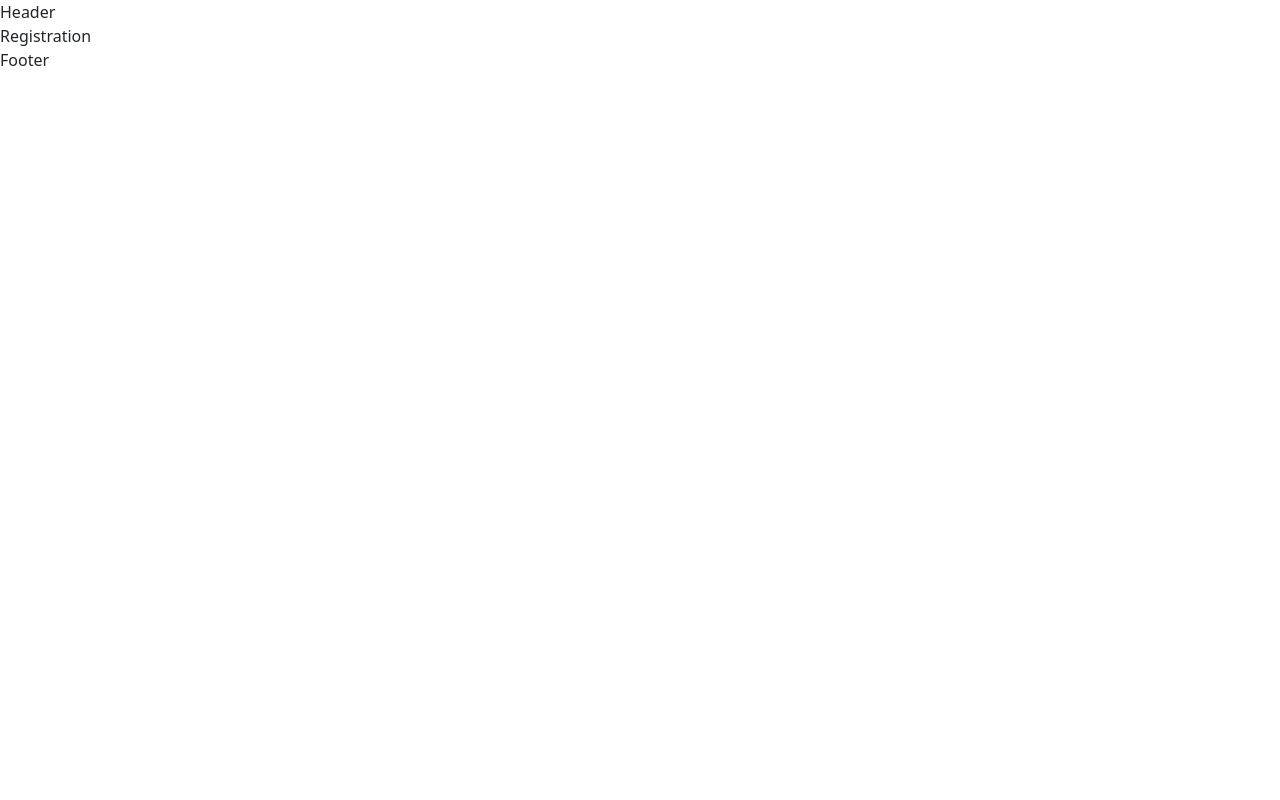
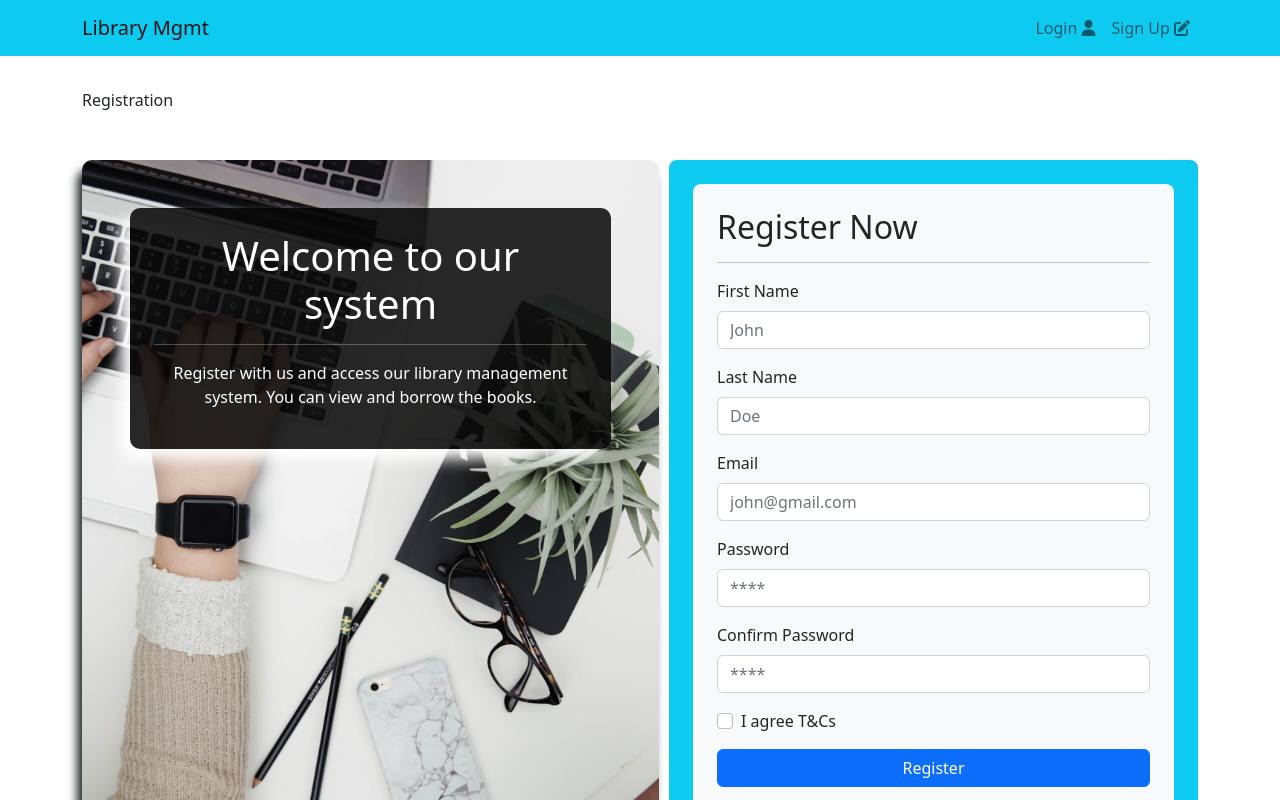
Before and after one commit to gyanu-sherchan-dev/library-mgt, a React (Create React App) app in the folder client/: page /register in a window 1280 px wide. Shown: the top 800 px of the page. Built offline with nearby package versions, Linux system fonts and the light colour scheme.

Commit message:
register user frontend and integration done

```diff
--- a/client/src/App.css
+++ b/client/src/App.css
@@ -0,0 +1,22 @@
+.main {
+  min-height: 55vh;
+  margin: 2rem 0;
+}
+
+.reg-info {
+  background: url("../assests/registartion-bg.jpg") no-repeat center center;
+  background-size: cover;
+  border-radius: 10px;
+  box-shadow: -5px 10px 10px;
+  margin-right: 10px;
+}
+
+.reg-info > div {
+  background: #080808db;
+  color: #fff;
+  text-align: center;
+  padding: 24px;
+  margin: auto;
+  border-radius: 10px;
+  box-shadow: -10px 10px 15px;
+}
--- /dev/null
+++ b/client/src/components/customInputField/InputField.js
@@ -0,0 +1,13 @@
+import React from "react";
+import { Form } from "react-bootstrap";
+
+export const InputField = ({ label, ...rest }) => {
+  return (
+    <div>
+      <Form.Group className="mb-3">
+        <Form.Label>{label}</Form.Label>
+        <Form.Control {...rest} />
+      </Form.Group>
+    </div>
+  );
+};
--- /dev/null
+++ b/client/src/components/helpers/axiosHelper.js
@@ -0,0 +1,19 @@
+import axios from "axios";
+
+const baseApiUrl = "http://localhost:8000/api/v1";
+const userEP = baseApiUrl + "/user";
+
+//create user
+export const axisoPostNewUser = async (userData) => {
+  try {
+    const resp = await axios.post(userEP, userData);
+    const { data } = resp;
+    console.log(data);
+    return data;
+  } catch (error) {
+    return {
+      status: "error",
+      message: error.message,
+    };
+  }
+};
--- a/client/src/components/layout/DefaultLayout.js
+++ b/client/src/components/layout/DefaultLayout.js
@@ -1,4 +1,5 @@
 import React from "react";
+import { Container } from "react-bootstrap";
 import { Footer } from "./Footer";
 import { Header } from "./Header";
 
@@ -6,7 +7,7 @@ export const DefaultLayout = ({ children }) => {
   return (
     <div>
       <Header />
-      <main className="main">{children}</main>
+      <Container className="main">{children}</Container>
       <Footer />
     </div>
   );
--- a/client/src/components/layout/Footer.js
+++ b/client/src/components/layout/Footer.js
@@ -1,5 +1,9 @@
 import React from "react";
 
 export const Footer = () => {
-  return <div>Footer</div>;
+  return (
+    <div className="p-5 text-center bg-dark text-light">
+      &copy; All right reserved 2023 || Gyanu Sherchan
+    </div>
+  );
 };
--- a/client/src/components/layout/Header.js
+++ b/client/src/components/layout/Header.js
@@ -1,5 +1,25 @@
-import React from "react";
+import Container from "react-bootstrap/Container";
+import Nav from "react-bootstrap/Nav";
+import Navbar from "react-bootstrap/Navbar";
+import NavDropdown from "react-bootstrap/NavDropdown";
 
 export const Header = () => {
-  return <div>Header </div>;
+  return (
+    <Navbar bg="info" expand="md">
+      <Container>
+        <Navbar.Brand href="#home">Library Mgmt</Navbar.Brand>
+        <Navbar.Toggle aria-controls="basic-navbar-nav" />
+        <Navbar.Collapse id="basic-navbar-nav">
+          <Nav className="ms-auto">
+            <Nav.Link href="/">
+              Login <i className="fa-solid fa-user"></i>
+            </Nav.Link>
+            <Nav.Link href="/register">
+              Sign Up <i className="fa-solid fa-pen-to-square"></i>
+            </Nav.Link>
+          </Nav>
+        </Navbar.Collapse>
+      </Container>
+    </Navbar>
+  );
 };
--- a/client/src/index.js
+++ b/client/src/index.js
@@ -4,6 +4,7 @@ import "./index.css";
 import App from "./App";
 import reportWebVitals from "./reportWebVitals";
 import "bootstrap/dist/css/bootstrap.min.css";
+import "react-toastify/dist/ReactToastify.css";
 
 const root = ReactDOM.createRoot(document.getElementById("root"));
 root.render(
--- a/client/src/pages/Register.js
+++ b/client/src/pages/Register.js
@@ -1,10 +1,112 @@
-import React from "react";
+import React, { useState } from "react";
 import { DefaultLayout } from "../components/layout/DefaultLayout";
-import { Footer } from "../components/layout/Footer";
-import { Header } from "../components/layout/Header";
+import { toast } from "react-toastify";
+import { Button, Col, Container, Form, Row } from "react-bootstrap";
+import { InputField } from "../components/customInputField/InputField";
+import { axisoPostNewUser } from "../components/helpers/axiosHelper.js";
 
 const Register = () => {
-  return <DefaultLayout>Registration</DefaultLayout>;
+  const [form, setForm] = useState({});
+  const inputes = [
+    {
+      label: "First Name",
+      type: "text",
+      placeholder: "John",
+      name: "fName",
+      required: true,
+    },
+    {
+      label: "Last Name",
+      type: "text",
+      placeholder: "Doe",
+      name: "lName",
+      required: true,
+    },
+    {
+      label: "Email",
+      type: "email",
+      placeholder: "john@gmail.com",
+      name: "email",
+      required: true,
+    },
+    {
+      label: "Password",
+      type: "password",
+      placeholder: "****",
+      name: "password",
+      required: true,
+    },
+    {
+      label: "Confirm Password",
+      type: "Password",
+      placeholder: "****",
+      name: "confirmedpassword",
+      required: true,
+    },
+  ];
+
+  const handleOnChange = (e) => {
+    const { value, name } = e.target;
+    setForm({
+      ...form,
+      [name]: value,
+    });
+    console.log(form);
+  };
+
+  const handleOnSubmit = async (e) => {
+    e.preventDefault();
+    const { confirmedpassword, ...rest } = form;
+    if (confirmedpassword !== form.password) {
+      return alert("password do not match");
+    }
+
+    const result = await axisoPostNewUser(rest);
+    const { status, message } = result;
+    toast[status](message);
+  };
+  return (
+    <DefaultLayout>
+      Registration
+      <Container>
+        <Row className="mt-5">
+          <Col className=" md-6 p-5 reg-info  d-none d-md-block">
+            <div>
+              <h1>Welcome to our system</h1>
+              <hr />
+              <p>
+                Register with us and access our library management system. You
+                can view and borrow the books.
+              </p>
+            </div>
+          </Col>
+          <Col className="md-6 bg-info p-4 rounded-3">
+            <div className=" bg-light p-4 rounded-3">
+              <Form onSubmit={handleOnSubmit}>
+                <h2>Register Now</h2>
+                <hr />
+                {inputes.map((item, i) => (
+                  <InputField key={i} {...item} onChange={handleOnChange} />
+                ))}
+
+                <Form.Group className="mb-3" controlId="formBasicCheckbox">
+                  <Form.Check type="checkbox" label="I agree T&Cs " required />
+                </Form.Group>
+                <div className="d-grid">
+                  <Button variant="primary" type="submit">
+                    Register
+                  </Button>
+                </div>
+              </Form>
+              <div className="text-end mt-3">
+                Already have an account <a href="/">Login Now</a>
+              </div>
+            </div>
+          </Col>
+        </Row>
+      </Container>
+    </DefaultLayout>
+  );
 };
 
 export default Register;
```
Also changed, not shown: client/assests/reg-bg.jpg (added), client/assests/registartion-bg.jpg (added).
